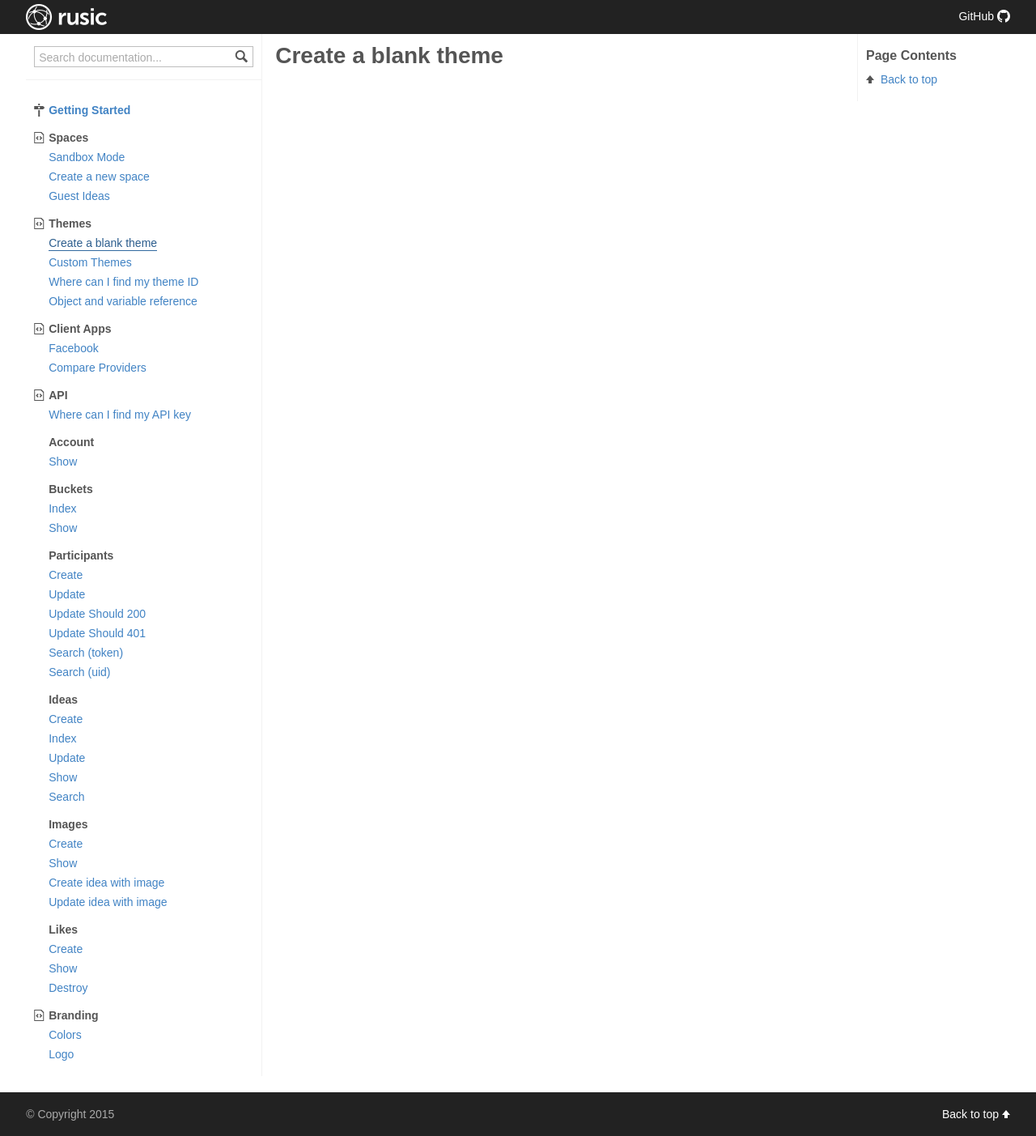
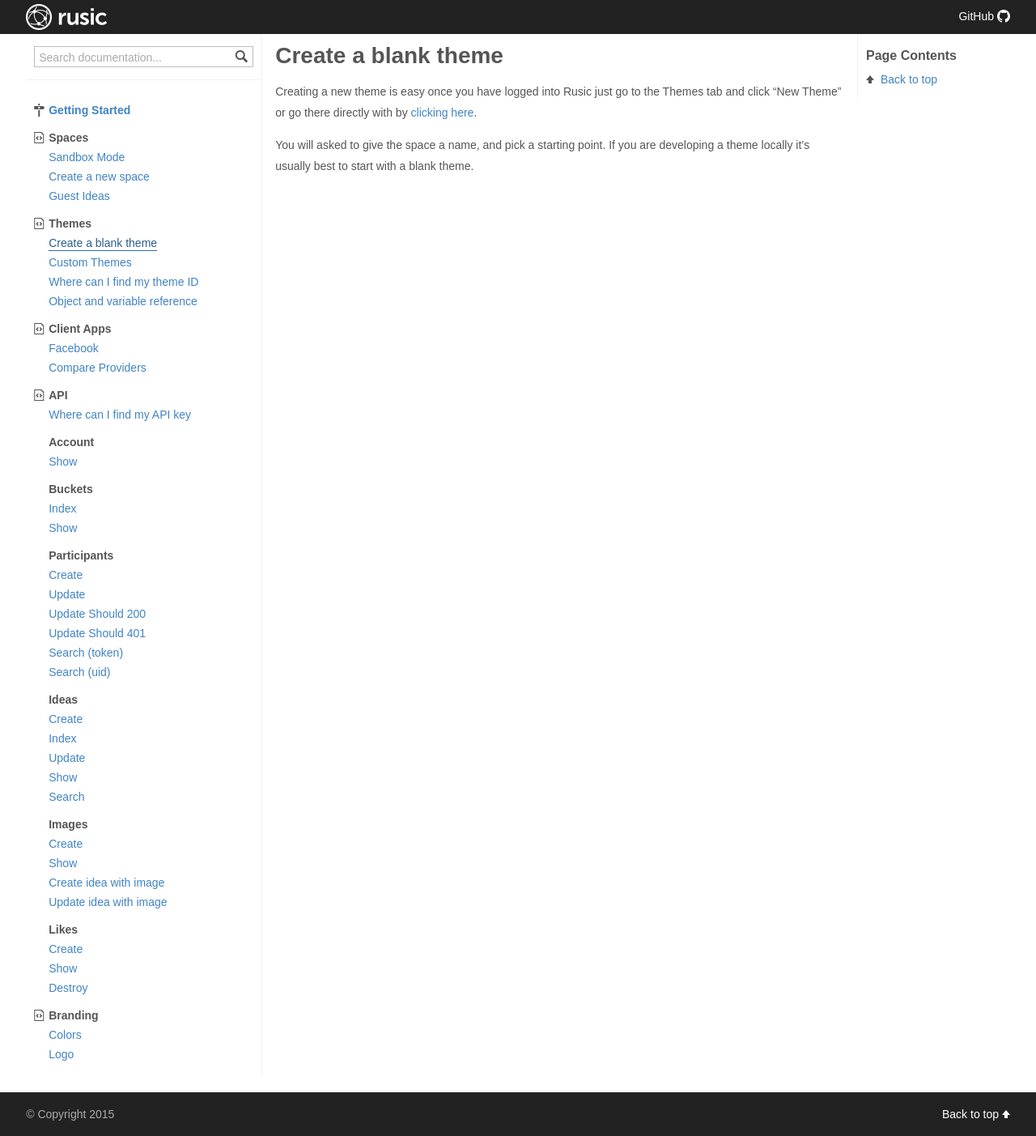
Before and after one commit to rusic/documentation, a Jekyll site: the page built from themes/create-a-blank-theme.md, in a window 1280 px wide. Shown: the whole page at 81% size. Built offline with Jekyll 4.4.1, drawn with Linux system fonts in a browser that asks for light colours.

Commit message:
Create a blank theme

```diff
--- a/themes/create-a-blank-theme.md
+++ b/themes/create-a-blank-theme.md
@@ -4,3 +4,7 @@ title: Create a blank theme
 ---
 
 # Create a blank theme
+
+Creating a new theme is easy once you have logged into Rusic just go to the Themes tab and click "New Theme" or go there directly with by [clicking here](https://rusic.com/themes/new).
+
+You will asked to give the space a name, and pick a starting point. If you are developing a theme locally it's usually best to start with a blank theme.
```
